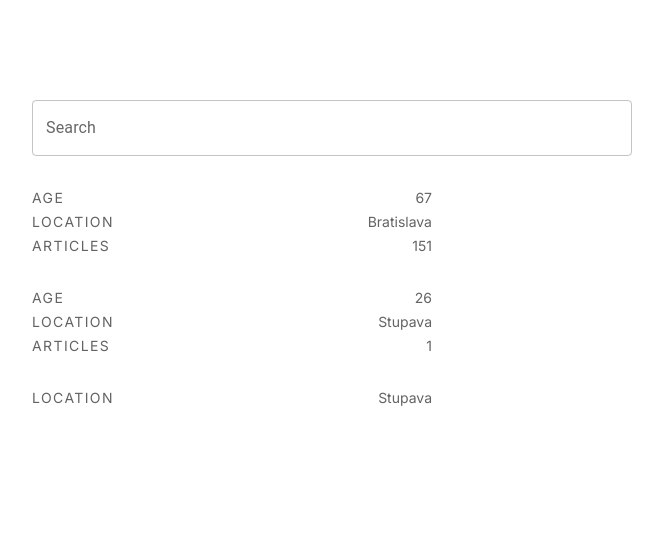
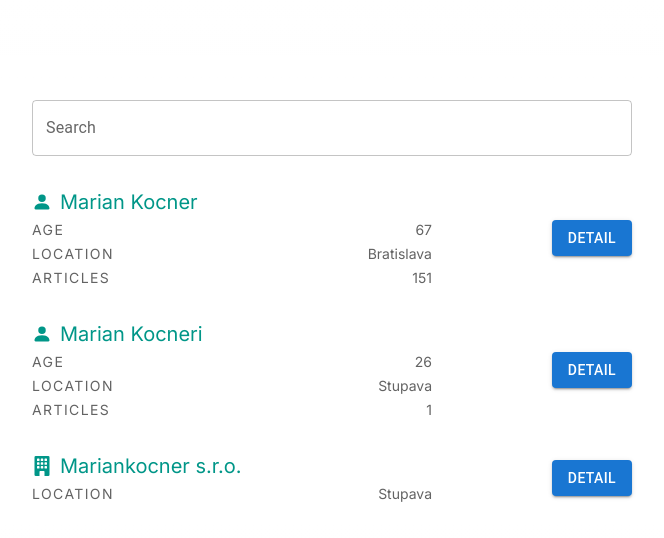
Before and after one commit to FIIT-TEAM8/adversea-next-app, a Next.js app: page /search in a window 1280 px wide. Shown: the top 538 px of the page, without its empty margins (308-972 px from the left). Built offline with nearby package versions, Linux system fonts and the light colour scheme.

Commit message:
fixed build errors

```diff
--- a/package.json
+++ b/package.json
@@ -21,6 +21,7 @@
     "postcss": "8.4.24",
     "react": "18.2.0",
     "react-dom": "18.2.0",
+    "react-icons": "^4.10.1",
     "tailwindcss": "3.3.2",
     "typescript": "5.1.6"
   },
--- a/src/components/molecules/SearchResultItem.tsx
+++ b/src/components/molecules/SearchResultItem.tsx
@@ -1,6 +1,8 @@
 import { SearchEntityItem } from "@/models/SearchEntityItem";
 import SearchResultAttribute from "../atoms/SearchResultAttribute";
-// import { BsBuilding, BsPersonFill } from "react-icons/bs"
+import { BsBuildingFill, BsPersonFill } from "react-icons/bs"
+import Link from "next/link";
+import { Button } from "@mui/material";
 
 type Props = {
   key: string;
@@ -8,13 +10,20 @@ type Props = {
 }
 
 export default function SearchResultItem({ key, entity }: Props) {
+  const iconClasses = "mr-2"
+  const icon = entity.type === "person" ? <BsPersonFill className={iconClasses} /> : <BsBuildingFill className={iconClasses} />
   return (
-    <div key={key} className="mt-8 w-2/3">
-      {/* <h3 className="text-adversea-green text-xl"><BsBuilding />{entity.name}</h3> */}
-      <div className="text-adversea-grey">
-        <SearchResultAttribute label="AGE" value={entity.age} />
-        <SearchResultAttribute label="LOCATION" value={entity.dominantLocation} />
-        <SearchResultAttribute label="ARTICLES" value={entity.numArticles} />
+    <div key={key} className="mt-8 flex items-center">
+      <div className="w-2/3">
+        <Link href={entity.pageUrl}><h3 className="text-adversea-green text-xl flex items-center">{icon}{entity.name}</h3></Link>
+        <div className="text-adversea-grey">
+          <SearchResultAttribute label="AGE" value={entity.age} />
+          <SearchResultAttribute label="LOCATION" value={entity.dominantLocation} />
+          <SearchResultAttribute label="ARTICLES" value={entity.numArticles} />
+        </div>
+      </div>
+      <div className="ml-auto">
+        <Button variant="contained">DETAIL</Button>
       </div>
     </div>
   )
```
Also changed, not shown: 1 other file (tests, documents, lock files or other folders).
